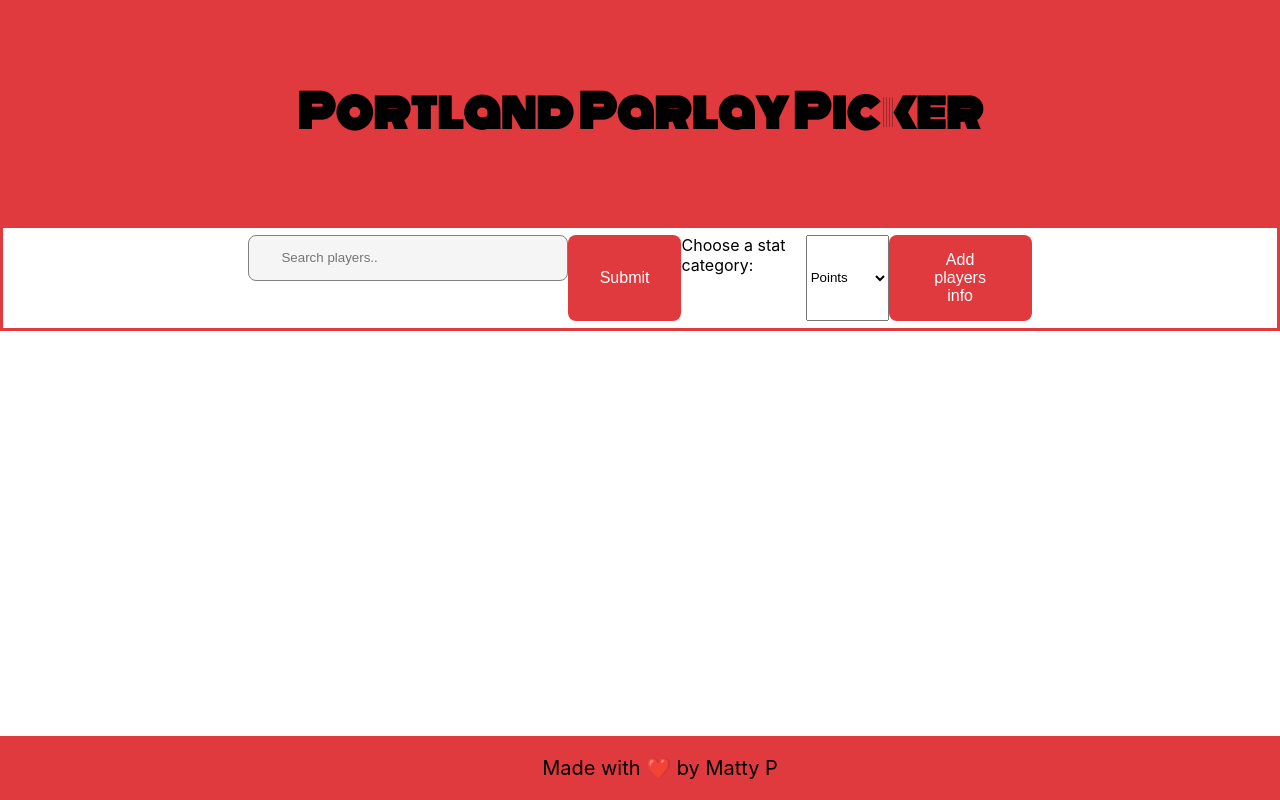
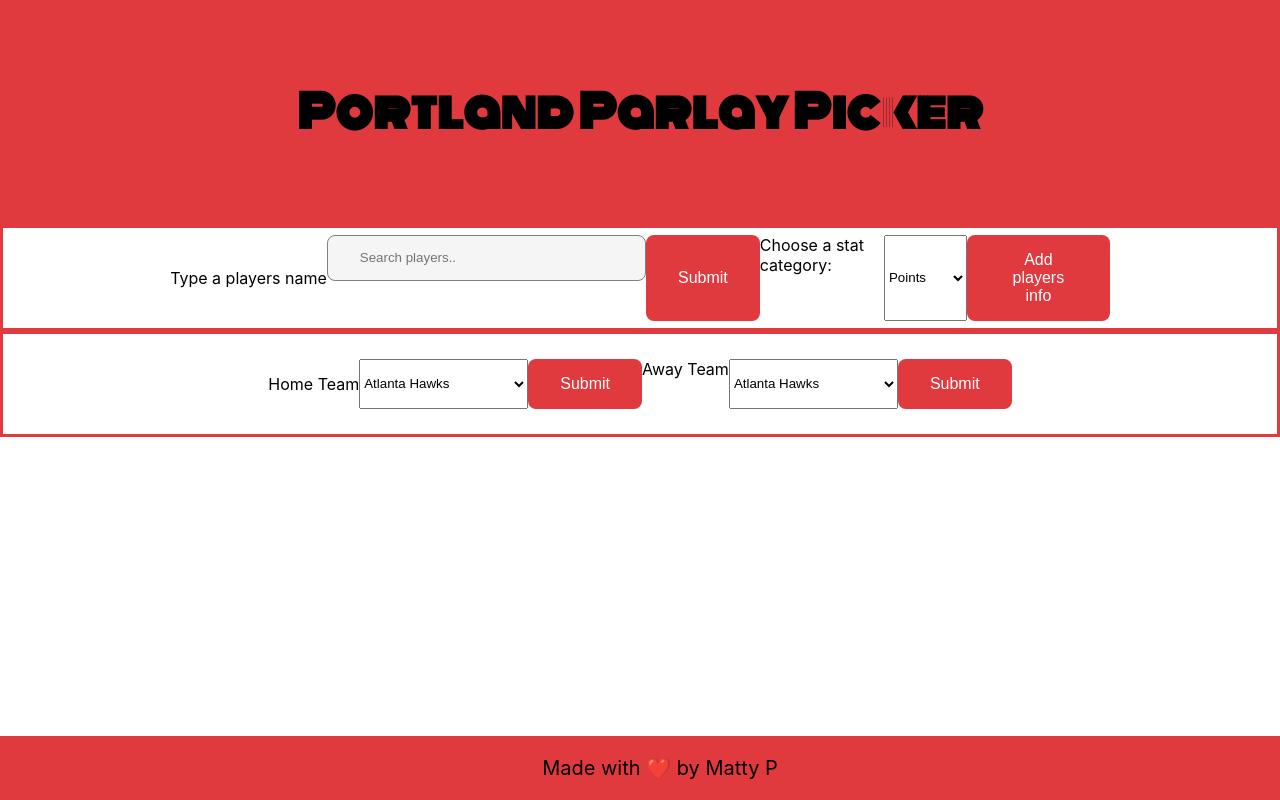
Before and after one commit to potworam/PortlandParlayPicker, a React (Create React App) app: page / in a window 1280 px wide. Built offline with nearby package versions, Linux system fonts and the light colour scheme.

Commit message:
worked on teams dropdown

```diff
--- a/src/App.js
+++ b/src/App.js
@@ -28,6 +28,7 @@ import React, {useState} from 'react';
 import Header from './components/header';
 import Footer from './components/footer';
 import Body from './components/body';
+import Teams from './components/body/teams';
 import './App.css';
 //testcomment//
 function App() {
@@ -37,6 +38,7 @@ function App() {
 
        <Header></Header>
        <Body></Body>
+       <Teams></Teams>
         <Footer></Footer>
       </main>
     </div>
--- a/src/components/body/index.js
+++ b/src/components/body/index.js
@@ -3,9 +3,11 @@ import React from 'react';
 function Body() {
     return(
         <section class="center">
+        <div>Type a players name</div>
            <div class="wrapper">
            <input id="searchbar" onkeyup="search_player()" type="text"
         class="search" placeholder="Search players.."></input>
+        {/* above box needs to be a dropdown with players from api, or does it?  */}
         <button class="button button1">Submit</button>
         <label for="categories">Choose a stat category:</label>
         <select name="categories" id="categories">
--- /dev/null
+++ b/src/components/body/teams.js
@@ -0,0 +1,84 @@
+import React from 'react';
+// maybe put trailblazers at top or highlight?
+function Teams() {
+    return(
+        <section class="center">
+        <div>Home Team</div>
+           <div class="wrapper">
+           <label for="categories"></label>
+        <select name="categories" id="categories">
+<option value="Atlanta Hawks">Atlanta Hawks</option>
+<option value="Boston Celtics">Boston Celtics</option>
+<option value="Brooklyn Nets">Brooklyn Nets</option>
+<option value="Charlotte Hornets">Charlotte Hornets</option>
+<option value="Chicago Bulls">Chicago Bulls</option>
+<option value="Cleveland Cavaliers">Cleveland Cavaliers</option>
+<option value="Dallas Mavericks">Dallas Mavericks</option>
+<option value="Denver Nuggets">Denver Nuggets</option>
+<option value="Detroit Pistons">Detroit Pistons</option>
+<option value="Golden State Warriors">Golden State Warriors</option>
+<option value="Houston Rockets">Houston Rockets</option>
+<option value="Indiana Pacers">Indiana Pacers</option>
+<option value="Los Angeles Clippers">Los Angeles Clippers</option>
+<option value="Los Angeles Lakers">Los Angeles Lakers</option>
+<option value="Memphis Grizzlies">Memphis Grizzlies</option>
+<option value="Miami Heat">Miami Heat</option>
+<option value="Milwaukee Bucks">Milwaukee Bucks</option>
+<option value="Minnesota Timberwolves">Minnesota Timberwolves</option>
+<option value="New Orleans Pelicans">New Orleans Pelicans</option>
+<option value="New York Knicks">New York Knicks</option>
+<option value="Oklahoma City Thunder">Oklahoma City Thunder</option>
+<option value="Orlando Magic">Orlando Magic</option>
+<option value="Philadelphia 76ers">Philadelphia 76ers</option>
+<option value="Phoenix Suns">Phoenix Suns</option>
+<option value="Portland Trail Blazers">Portland Trail Blazers</option>
+<option value="Sacramento Kings">Sacramento Kings</option>
+<option value="San Antonio Spurs">San Antonio Spurs</option>
+<option value="Toronto Raptors">Toronto Raptors</option>
+<option value="Utah Jazz">Utah Jazz</option>
+<option value="Washington Wizards">Washington Wizards</option>
+        </select>
+        <button class="button button1">Submit</button>
+
+        <div>Away Team</div>
+        <label for="categories"></label>
+        <select name="categories" id="categories">
+<option value="Atlanta Hawks">Atlanta Hawks</option>
+<option value="Boston Celtics">Boston Celtics</option>
+<option value="Brooklyn Nets">Brooklyn Nets</option>
+<option value="Charlotte Hornets">Charlotte Hornets</option>
+<option value="Chicago Bulls">Chicago Bulls</option>
+<option value="Cleveland Cavaliers">Cleveland Cavaliers</option>
+<option value="Dallas Mavericks">Dallas Mavericks</option>
+<option value="Denver Nuggets">Denver Nuggets</option>
+<option value="Detroit Pistons">Detroit Pistons</option>
+<option value="Golden State Warriors">Golden State Warriors</option>
+<option value="Houston Rockets">Houston Rockets</option>
+<option value="Indiana Pacers">Indiana Pacers</option>
+<option value="Los Angeles Clippers">Los Angeles Clippers</option>
+<option value="Los Angeles Lakers">Los Angeles Lakers</option>
+<option value="Memphis Grizzlies">Memphis Grizzlies</option>
+<option value="Miami Heat">Miami Heat</option>
+<option value="Milwaukee Bucks">Milwaukee Bucks</option>
+<option value="Minnesota Timberwolves">Minnesota Timberwolves</option>
+<option value="New Orleans Pelicans">New Orleans Pelicans</option>
+<option value="New York Knicks">New York Knicks</option>
+<option value="Oklahoma City Thunder">Oklahoma City Thunder</option>
+<option value="Orlando Magic">Orlando Magic</option>
+<option value="Philadelphia 76ers">Philadelphia 76ers</option>
+<option value="Phoenix Suns">Phoenix Suns</option>
+<option value="Portland Trail Blazers">Portland Trail Blazers</option>
+<option value="Sacramento Kings">Sacramento Kings</option>
+<option value="San Antonio Spurs">San Antonio Spurs</option>
+<option value="Toronto Raptors">Toronto Raptors</option>
+<option value="Utah Jazz">Utah Jazz</option>
+<option value="Washington Wizards">Washington Wizards</option>
+        </select>
+        <button class="button button1">Submit</button>
+        </div>
+    </section>
+ //uhhhhhh
+
+    );
+    }
+    export default Teams;
```
